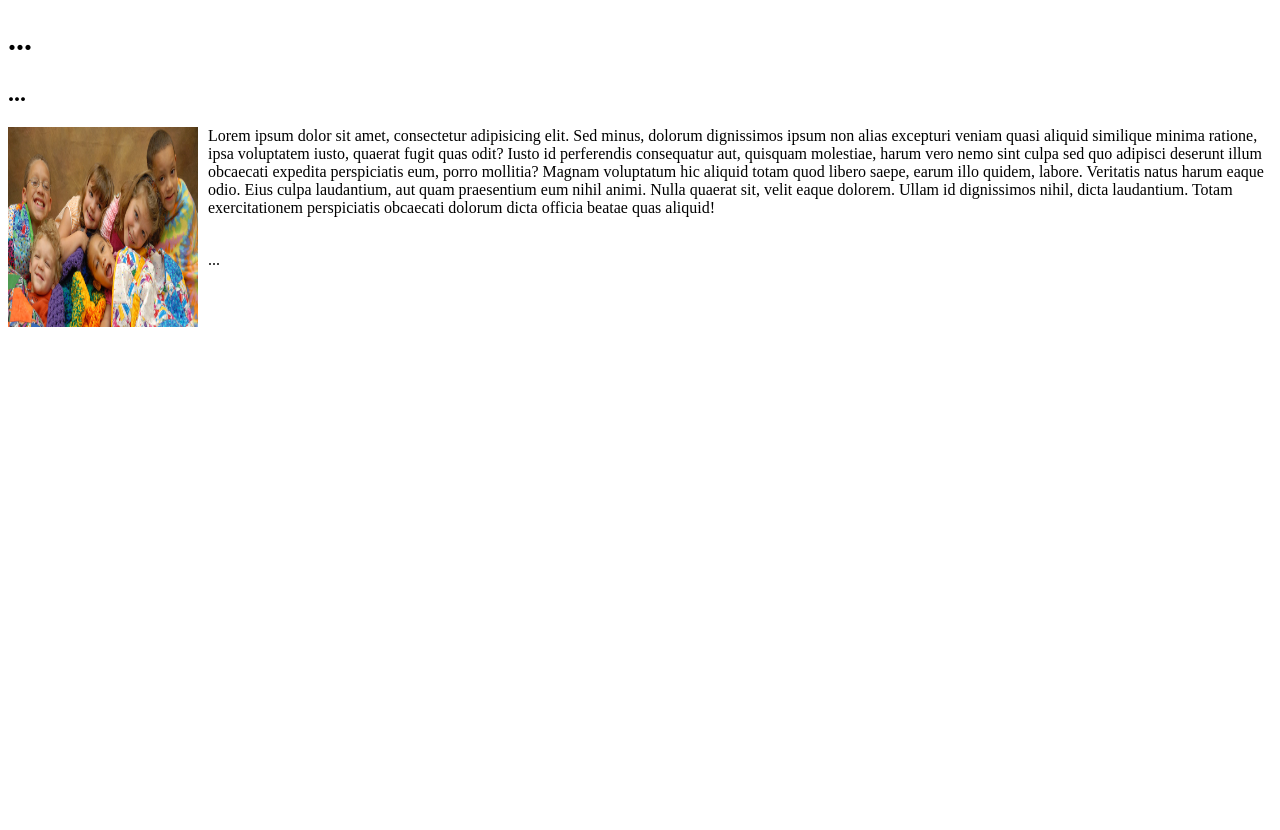
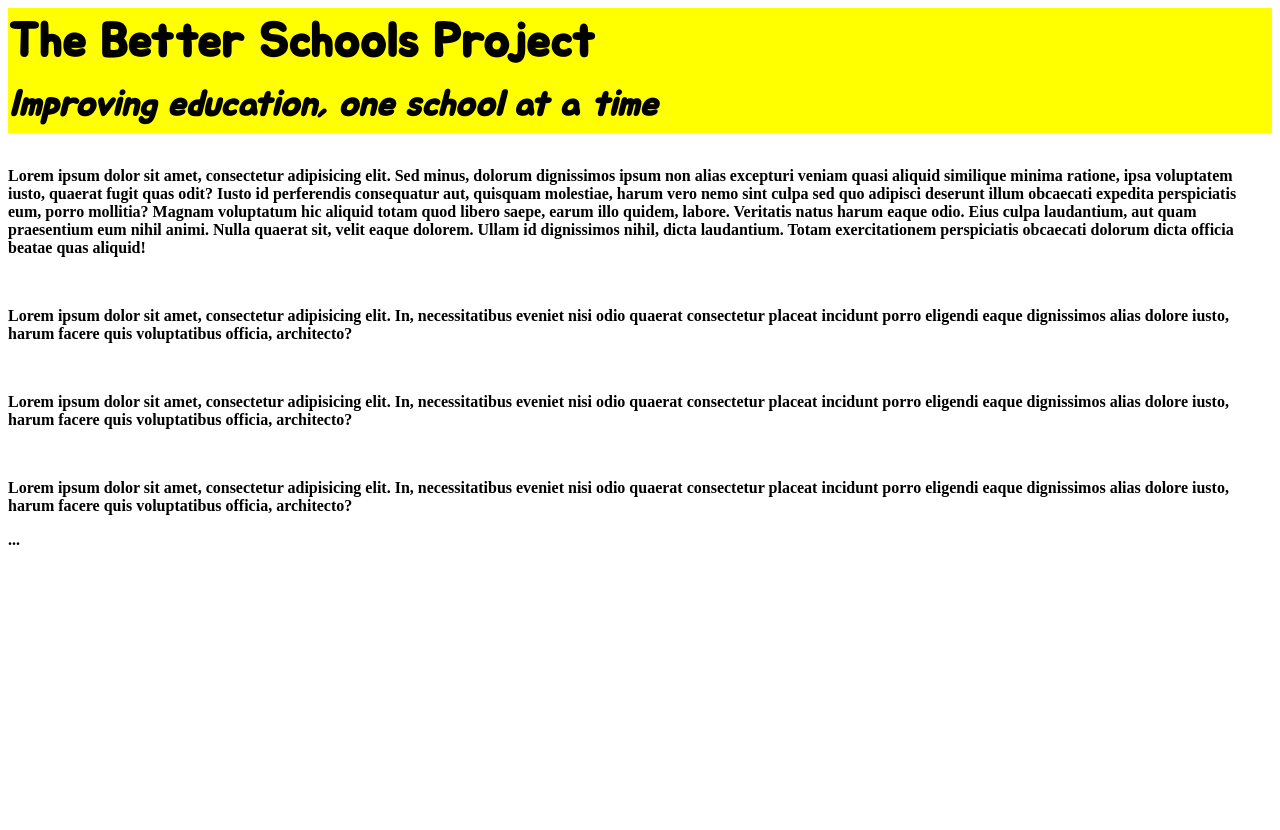
Before and after one commit to goshgarh/Charity_Project, a plain HTML site: page index.html in a window 1280 px wide. After the commit the page ends 800 px from the top, so only its background shows below. Drawn offline with Linux system fonts and the light colour scheme.

Commit message:
Add files via upload

```diff
--- a/index.html
+++ b/index.html
@@ -4,23 +4,30 @@
     <meta charset="UTF-8">
     <title>Charity Project</title>
     <link rel="stylesheet" href="style.css">
+    <link href="https://fonts.googleapis.com/css?family=Jua" rel="stylesheet">
 </head>
 <body>
-    <h1>...</h1>
-    <h2>...</h2>
-
-
-
-  </div><div id="conatiner_bdb">
-   <img id="image_1" src="Children.jpg" alt="Children" height="200px" width="200px">
-
-      <p>Lorem ipsum dolor sit amet, consectetur adipisicing elit. Sed minus, dolorum dignissimos ipsum non alias excepturi veniam quasi aliquid similique minima ratione, ipsa voluptatem iusto, quaerat fugit quas odit? Iusto id perferendis consequatur aut, quisquam molestiae, harum vero nemo sint culpa sed quo adipisci deserunt illum obcaecati expedita perspiciatis eum, porro mollitia? Magnam voluptatum hic aliquid totam quod libero saepe, earum illo quidem, labore. Veritatis natus harum eaque odio. Eius culpa laudantium, aut quam praesentium eum nihil animi. Nulla quaerat sit, velit eaque dolorem. Ullam id dignissimos nihil, dicta laudantium. Totam exercitationem perspiciatis obcaecati dolorum dicta officia beatae quas aliquid!</p>
-
-
-
+    <div id="introBanner">
+        <h1><strong>The Better Schools Project<strong></h1>
+        <h2>Improving education, one school at a time</h2>
+    </div>
     <div class="div_img">
         <img src="" alt="">
-
+        <p>Lorem ipsum dolor sit amet, consectetur adipisicing elit. Sed minus, dolorum dignissimos ipsum non alias excepturi veniam quasi aliquid similique minima ratione, ipsa voluptatem iusto, quaerat fugit quas odit? Iusto id perferendis consequatur aut, quisquam molestiae, harum vero nemo sint culpa sed quo adipisci deserunt illum obcaecati expedita perspiciatis eum, porro mollitia? Magnam voluptatum hic aliquid totam quod libero saepe, earum illo quidem, labore. Veritatis natus harum eaque odio. Eius culpa laudantium, aut quam praesentium eum nihil animi. Nulla quaerat sit, velit eaque dolorem. Ullam id dignissimos nihil, dicta laudantium. Totam exercitationem perspiciatis obcaecati dolorum dicta officia beatae quas aliquid!</p>
+    </div>
+    <div class="grd">
+        <div class="item">
+            <img src="" alt="">
+            <p>Lorem ipsum dolor sit amet, consectetur adipisicing elit. In, necessitatibus eveniet nisi odio quaerat consectetur placeat incidunt porro eligendi eaque dignissimos alias dolore iusto, harum facere quis voluptatibus officia, architecto?</p>
+        </div>
+        <div class="item">
+            <img src="" alt="">
+            <p>Lorem ipsum dolor sit amet, consectetur adipisicing elit. In, necessitatibus eveniet nisi odio quaerat consectetur placeat incidunt porro eligendi eaque dignissimos alias dolore iusto, harum facere quis voluptatibus officia, architecto?</p>
+        </div>
+        <div class="item">
+            <img src="" alt="">
+            <p>Lorem ipsum dolor sit amet, consectetur adipisicing elit. In, necessitatibus eveniet nisi odio quaerat consectetur placeat incidunt porro eligendi eaque dignissimos alias dolore iusto, harum facere quis voluptatibus officia, architecto?</p>
+        </div>
     </div>
     <footer>...</footer>
 </body>
--- a/style.css
+++ b/style.css
@@ -1,19 +1,23 @@
-* {
-    box-sizing: border-box;
+#introBanner {
+    display: flex;
+    width: 100%;
+    background-color: yellow;
+    flex-direction: column;
 }
 
-#conatiner_bdb{
-
-
-
-    height:700px;
-    background-color: white;
+h1 {
+  font-family: 'Jua', sans-serif;
+  font-size: 48px;
+  margin-top: 5px;
+  margin-bottom: 5px;
+  align-items: center;
 }
 
-#image_1
-{
-
-  float:left;
-  padding-right: 10px;
-
+h2 {
+  font-family: 'Jua', sans-serif;
+  font-size: 36px;
+  font-style: italic;
+  margin-top: 5px;
+  margin-bottom: 5px;
+  align-items: center;
 }
```
